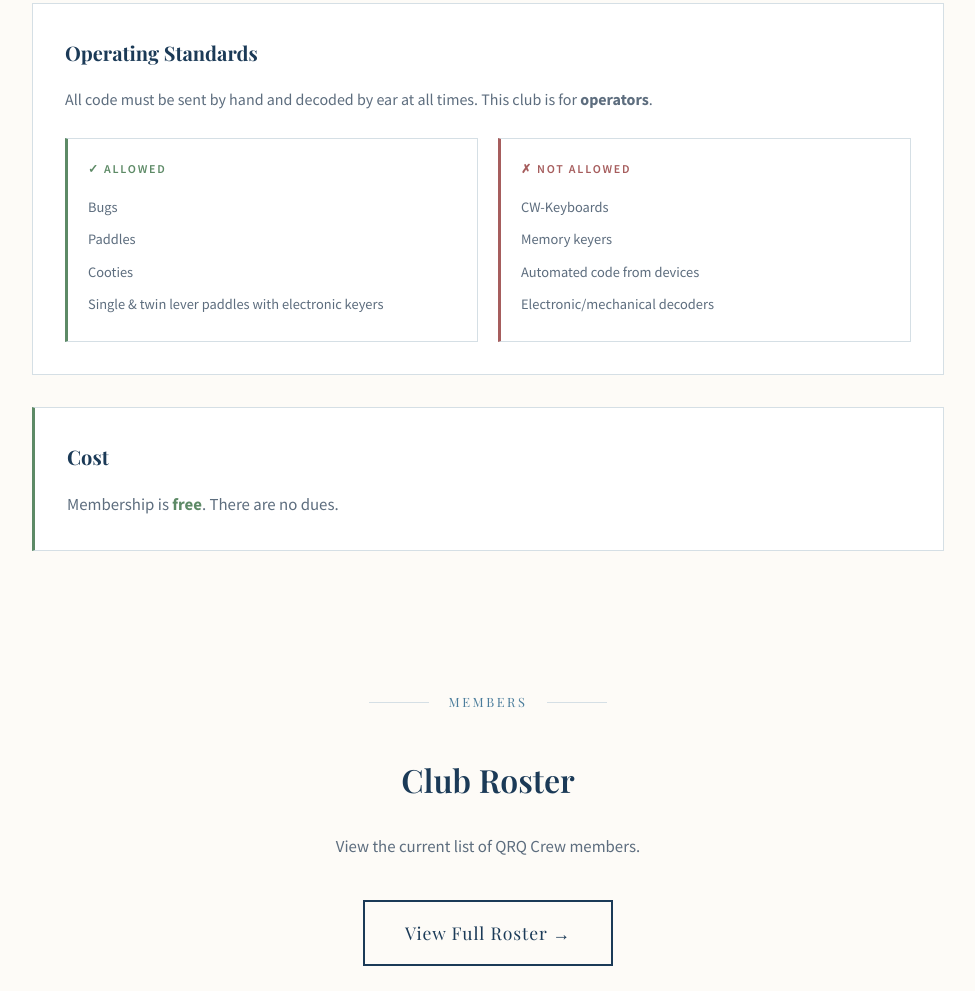
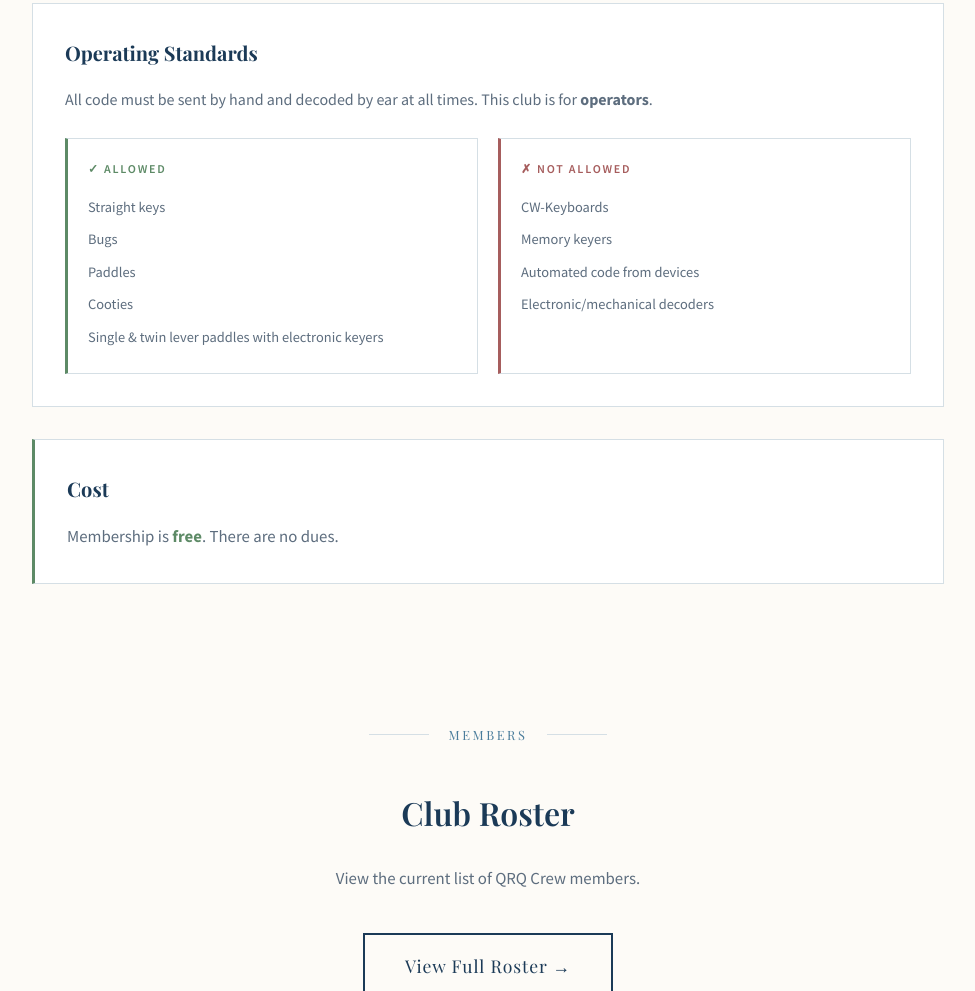
Before and after one commit to jsvana/qrqcrew-site, a plain HTML site: page index.html in a window 1280 px wide. Shown: the part 2535-3526 px from the top of the page, without its empty margins (152-1127 px from the left). Drawn offline with nearby package versions, Linux system fonts and the light colour scheme.

Commit message:
Add straight keys

```diff
--- a/index.html
+++ b/index.html
@@ -625,6 +625,7 @@
                         <div class="equipment-allowed">
                             <div class="equipment-label">✓ Allowed</div>
                             <ul>
+                                <li>Straight keys</li>
                                 <li>Bugs</li>
                                 <li>Paddles</li>
                                 <li>Cooties</li>
```
